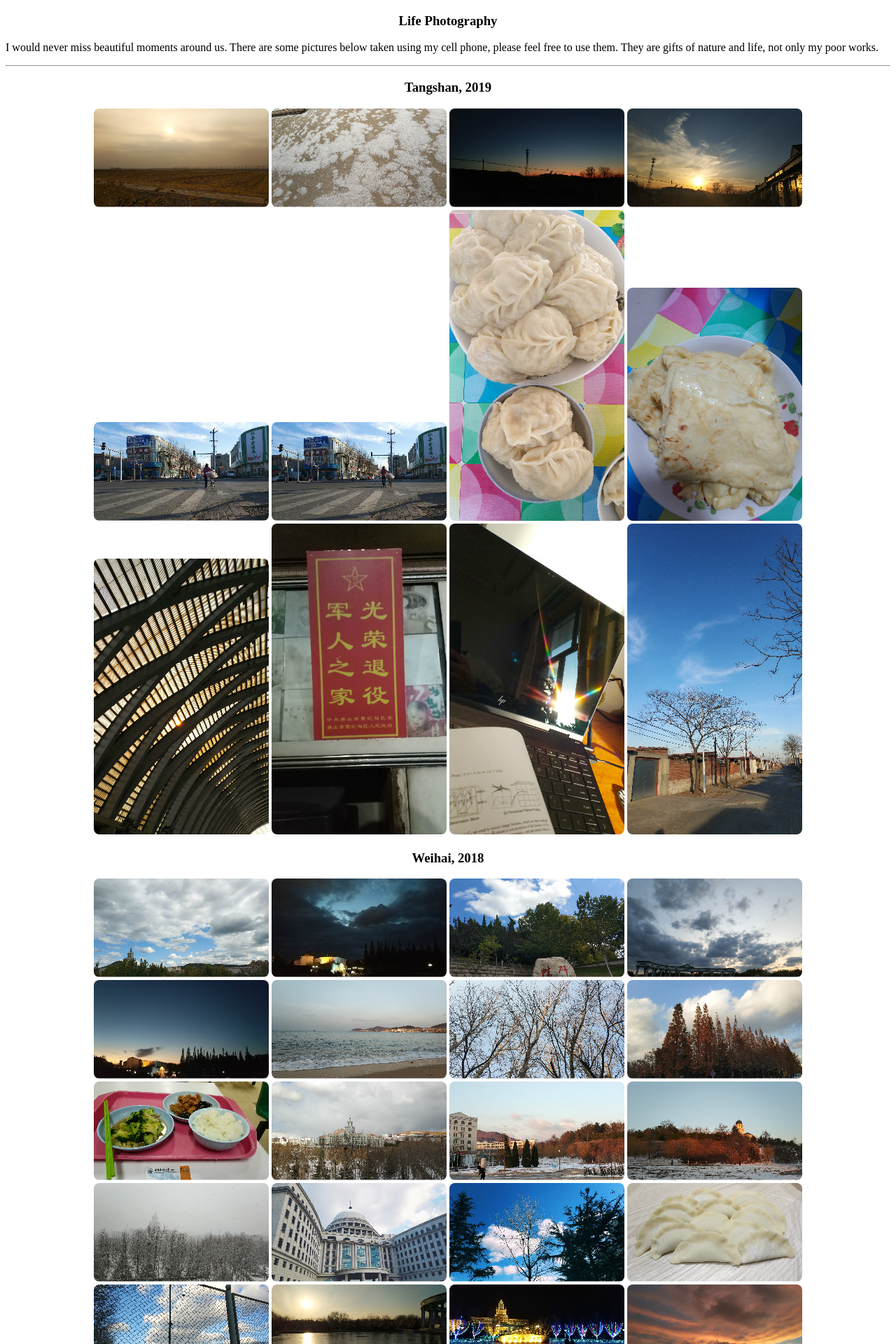
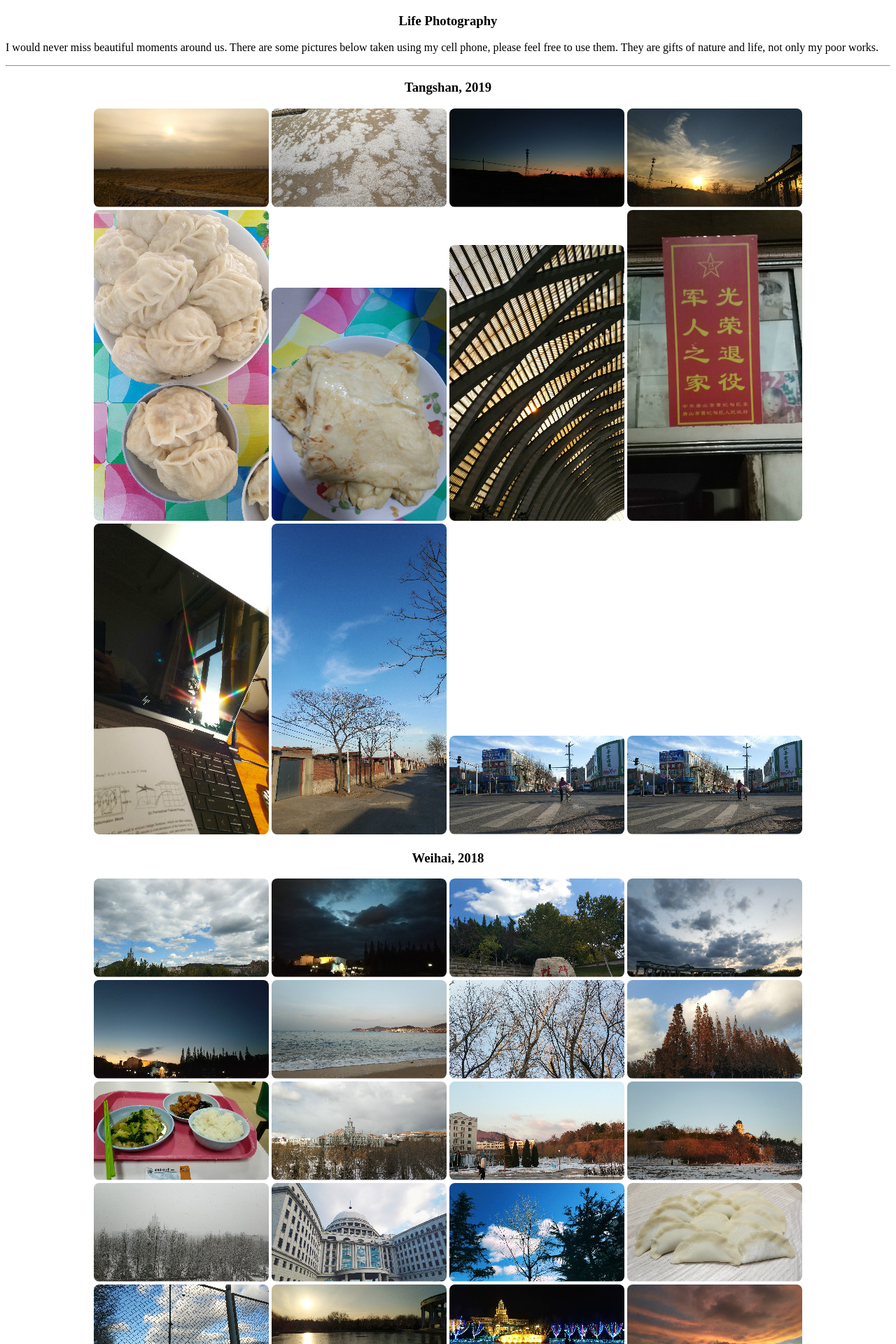
Before and after one commit to PAULYZHENG/paulyzheng.github.io, a Jekyll site: the page photograph/index.html, which Jekyll copies as it is, in a window 1280 px wide. Shown: the top 1920 px of the page at 70% size. Built offline with Jekyll 4.4.1, drawn with Linux system fonts in a browser that asks for light colours.

Commit message:
Update index.html

```diff
--- a/photograph/index.html
+++ b/photograph/index.html
@@ -21,14 +21,14 @@
       <a class="example-image-link" href="./photo/2019002.jpg" data-lightbox="2016" data-title=""><img class="example-image" src="./thumbnail/2019002.jpg"/></a>
       <a class="example-image-link" href="./photo/2019003.jpg" data-lightbox="2016" data-title=""><img class="example-image" src="./thumbnail/2019003.jpg"/></a>
       <a class="example-image-link" href="./photo/2019004.jpg" data-lightbox="2016" data-title=""><img class="example-image" src="./thumbnail/2019004.jpg"/></a>
-      <a class="example-image-link" href="./photo/2019005.jpg" data-lightbox="2016" data-title=""><img class="example-image" src="./thumbnail/2019005.jpg"/></a>
-      <a class="example-image-link" href="./photo/2019006.jpg" data-lightbox="2016" data-title=""><img class="example-image" src="./thumbnail/2019006.jpg"/></a>
       <a class="example-image-link" href="./photo/2019007.jpg" data-lightbox="2016" data-title=""><img class="example-image" src="./thumbnail/2019007.jpg"/></a>
       <a class="example-image-link" href="./photo/2019008.jpg" data-lightbox="2016" data-title=""><img class="example-image" src="./thumbnail/2019008.jpg"/></a>
       <a class="example-image-link" href="./photo/2019009.jpg" data-lightbox="2016" data-title=""><img class="example-image" src="./thumbnail/2019009.jpg"/></a>
       <a class="example-image-link" href="./photo/2019010.jpg" data-lightbox="2016" data-title=""><img class="example-image" src="./thumbnail/2019010.jpg"/></a>
       <a class="example-image-link" href="./photo/2019011.jpg" data-lightbox="2016" data-title=""><img class="example-image" src="./thumbnail/2019011.jpg"/></a>
       <a class="example-image-link" href="./photo/2019012.jpg" data-lightbox="2016" data-title=""><img class="example-image" src="./thumbnail/2019012.jpg"/></a>
+      <a class="example-image-link" href="./photo/2019005.jpg" data-lightbox="2016" data-title=""><img class="example-image" src="./thumbnail/2019005.jpg"/></a>
+      <a class="example-image-link" href="./photo/2019006.jpg" data-lightbox="2016" data-title=""><img class="example-image" src="./thumbnail/2019006.jpg"/></a>
     </div>
 
     <h3>Weihai, 2018</h3>
```
